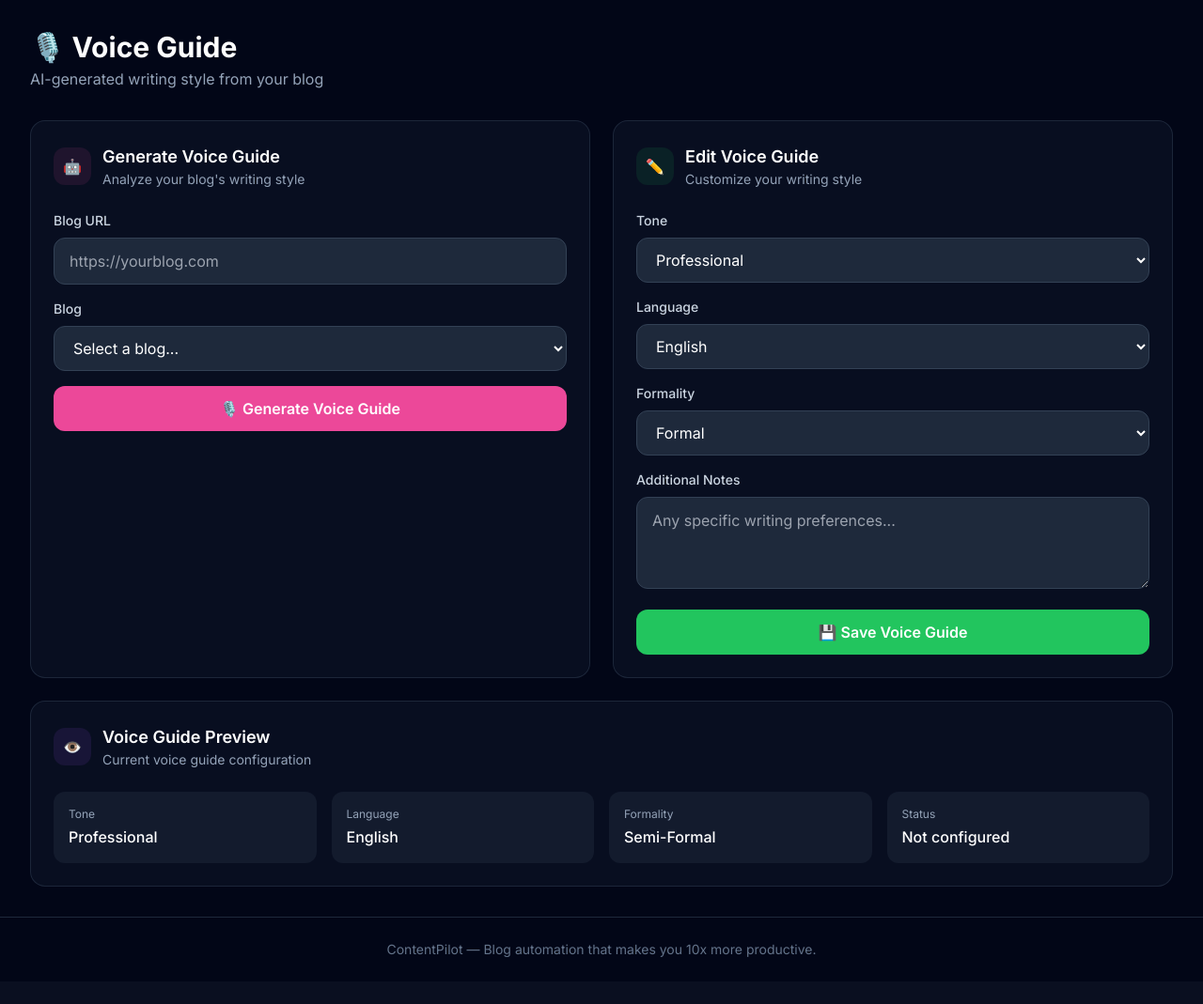
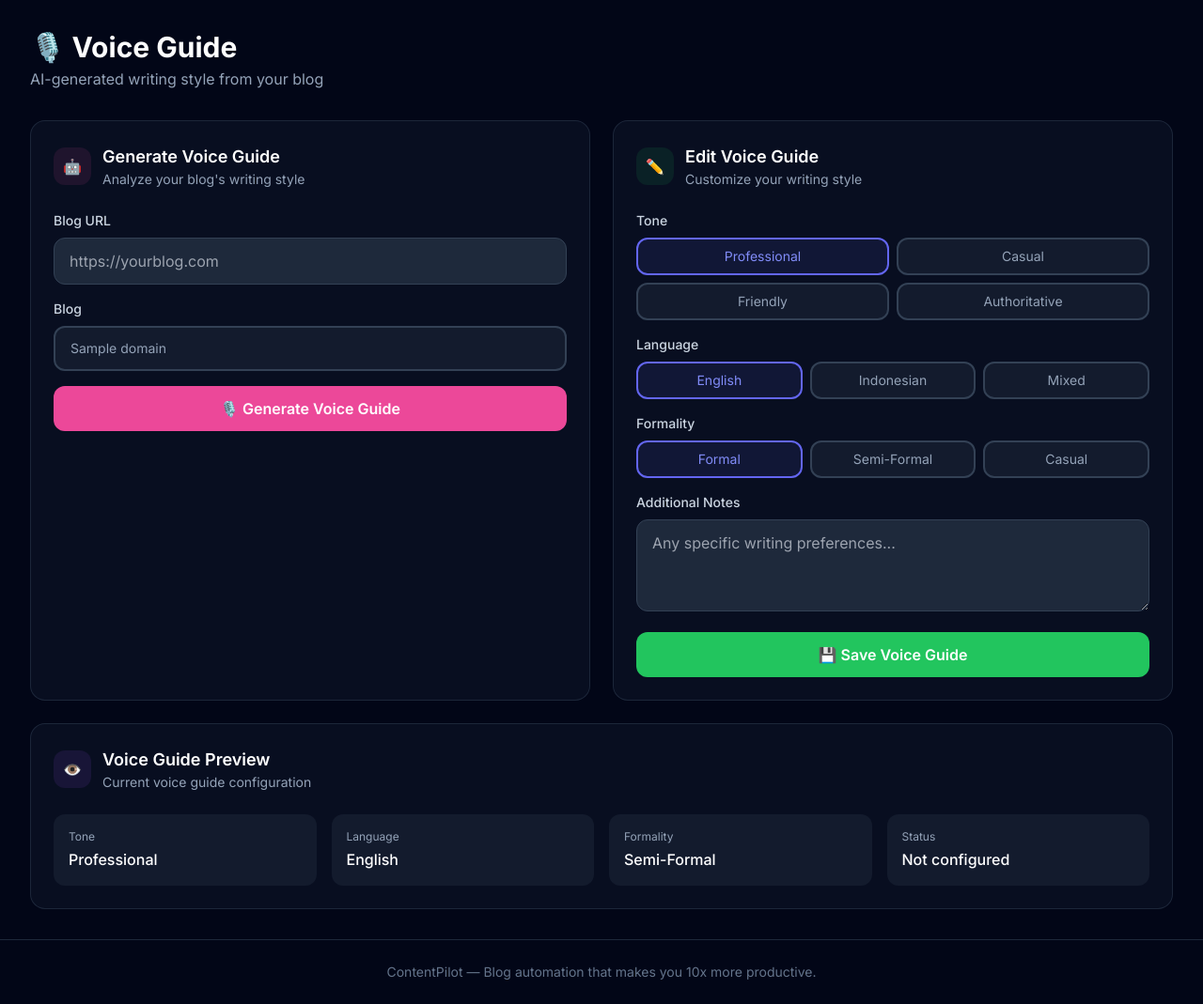
Before and after one commit to bagasunix/content-pilot, a Flask app: page /voice-guide in a window 1280 px wide. Shown: the part 65-1134 px from the top of the page at 94% size. Before the commit the page ends 1084 px from the top, so only its background shows below. Run offline with Flask 3, Linux system fonts and the light colour scheme; the visitor is signed in with stand-in values (Sample User, id 1); a database or web service that is not in the repository returns one stand-in record (values such as "Sample title"); some libraries are stand-ins or nearby versions.

Commit message:
fix: replace native <select> with button groups (QtWebEngine crash)
PyWebView's QtWebEngine can crash when a native <select> popup opens, so
the desktop app crashed on any dropdown (the Blog language picker added
earlier, plus the pre-existing pipeline/voice-guide/publish dropdowns).

- Added a reusable, crash-safe "button group select" in base.html: a
  [data-pick] wrapper with [data-val] buttons and one hidden <input>; a
  delegated handler keeps the input in sync and highlights the choice, and
  paints the initial value on load.
- Converted all 7 <select> elements (settings language; pipeline blog;
  voice-guide blog/tone/language/formality; publish mode). Hidden inputs
  keep the original name/id, so existing page JS needs no changes.

```diff
--- a/web/templates/voice-guide.html
+++ b/web/templates/voice-guide.html
@@ -30,13 +30,19 @@
 
             <div>
                 <label class="block text-sm font-medium text-surface-300 mb-2">Blog</label>
-                <select name="blog_id" id="voice_blog_id" required
-                        class="w-full px-4 py-3 bg-surface-800 border border-surface-700 rounded-xl text-white">
-                    <option value="">Select a blog...</option>
-                    {% for blog in blogs %}
-                    <option value="{{ blog.id }}">{{ blog.domain }}</option>
-                    {% endfor %}
-                </select>
+                <div data-pick="blog_id">
+                    <div class="space-y-2">
+                        {% for blog in blogs %}
+                        <button type="button" data-val="{{ blog.id }}"
+                                class="w-full text-left py-3 px-4 rounded-xl text-sm transition-all border-2 border-surface-700 bg-surface-800/50 text-surface-400 hover:border-surface-600">
+                            {{ blog.domain }}
+                        </button>
+                        {% else %}
+                        <p class="text-sm text-surface-500">No blogs yet — add one in Settings → Blog.</p>
+                        {% endfor %}
+                    </div>
+                    <input type="hidden" name="blog_id" id="voice_blog_id" value="">
+                </div>
             </div>
 
             <button type="submit"
@@ -61,33 +67,39 @@
         <form id="editForm" class="space-y-4">
             <div>
                 <label class="block text-sm font-medium text-surface-300 mb-2">Tone</label>
-                <select name="tone" id="voice_tone"
-                        class="w-full px-4 py-3 bg-surface-800 border border-surface-700 rounded-xl text-white">
-                    <option value="professional">Professional</option>
-                    <option value="casual">Casual</option>
-                    <option value="friendly">Friendly</option>
-                    <option value="authoritative">Authoritative</option>
-                </select>
+                <div data-pick="tone">
+                    <div class="grid grid-cols-2 gap-2">
+                        <button type="button" data-val="professional" class="py-2 px-3 rounded-xl text-sm border-2 border-surface-700 bg-surface-800/50 text-surface-400 hover:border-surface-600">Professional</button>
+                        <button type="button" data-val="casual" class="py-2 px-3 rounded-xl text-sm border-2 border-surface-700 bg-surface-800/50 text-surface-400 hover:border-surface-600">Casual</button>
+                        <button type="button" data-val="friendly" class="py-2 px-3 rounded-xl text-sm border-2 border-surface-700 bg-surface-800/50 text-surface-400 hover:border-surface-600">Friendly</button>
+                        <button type="button" data-val="authoritative" class="py-2 px-3 rounded-xl text-sm border-2 border-surface-700 bg-surface-800/50 text-surface-400 hover:border-surface-600">Authoritative</button>
+                    </div>
+                    <input type="hidden" name="tone" id="voice_tone" value="professional">
+                </div>
             </div>
 
             <div>
                 <label class="block text-sm font-medium text-surface-300 mb-2">Language</label>
-                <select name="language" id="voice_language"
-                        class="w-full px-4 py-3 bg-surface-800 border border-surface-700 rounded-xl text-white">
-                    <option value="english">English</option>
-                    <option value="indonesian">Indonesian</option>
-                    <option value="mixed">Mixed (EN+ID)</option>
-                </select>
+                <div data-pick="language">
+                    <div class="grid grid-cols-3 gap-2">
+                        <button type="button" data-val="english" class="py-2 px-3 rounded-xl text-sm border-2 border-surface-700 bg-surface-800/50 text-surface-400 hover:border-surface-600">English</button>
+                        <button type="button" data-val="indonesian" class="py-2 px-3 rounded-xl text-sm border-2 border-surface-700 bg-surface-800/50 text-surface-400 hover:border-surface-600">Indonesian</button>
+                        <button type="button" data-val="mixed" class="py-2 px-3 rounded-xl text-sm border-2 border-surface-700 bg-surface-800/50 text-surface-400 hover:border-surface-600">Mixed</button>
+                    </div>
+                    <input type="hidden" name="language" id="voice_language" value="english">
+                </div>
             </div>
 
             <div>
                 <label class="block text-sm font-medium text-surface-300 mb-2">Formality</label>
-                <select name="formality" id="voice_formality"
-                        class="w-full px-4 py-3 bg-surface-800 border border-surface-700 rounded-xl text-white">
-                    <option value="formal">Formal</option>
-                    <option value="semi-formal">Semi-Formal</option>
-                    <option value="casual">Casual</option>
-                </select>
+                <div data-pick="formality">
+                    <div class="grid grid-cols-3 gap-2">
+                        <button type="button" data-val="formal" class="py-2 px-3 rounded-xl text-sm border-2 border-surface-700 bg-surface-800/50 text-surface-400 hover:border-surface-600">Formal</button>
+                        <button type="button" data-val="semi-formal" class="py-2 px-3 rounded-xl text-sm border-2 border-surface-700 bg-surface-800/50 text-surface-400 hover:border-surface-600">Semi-Formal</button>
+                        <button type="button" data-val="casual" class="py-2 px-3 rounded-xl text-sm border-2 border-surface-700 bg-surface-800/50 text-surface-400 hover:border-surface-600">Casual</button>
+                    </div>
+                    <input type="hidden" name="formality" id="voice_formality" value="formal">
+                </div>
             </div>
 
             <div>
```
Also changed, not shown: web/templates/base.html (+34 -0 lines), web/templates/pipeline.html (+13 -7 lines), web/templates/publish.html (+7 -4 lines), web/templates/settings.html (+9 -5 lines).
